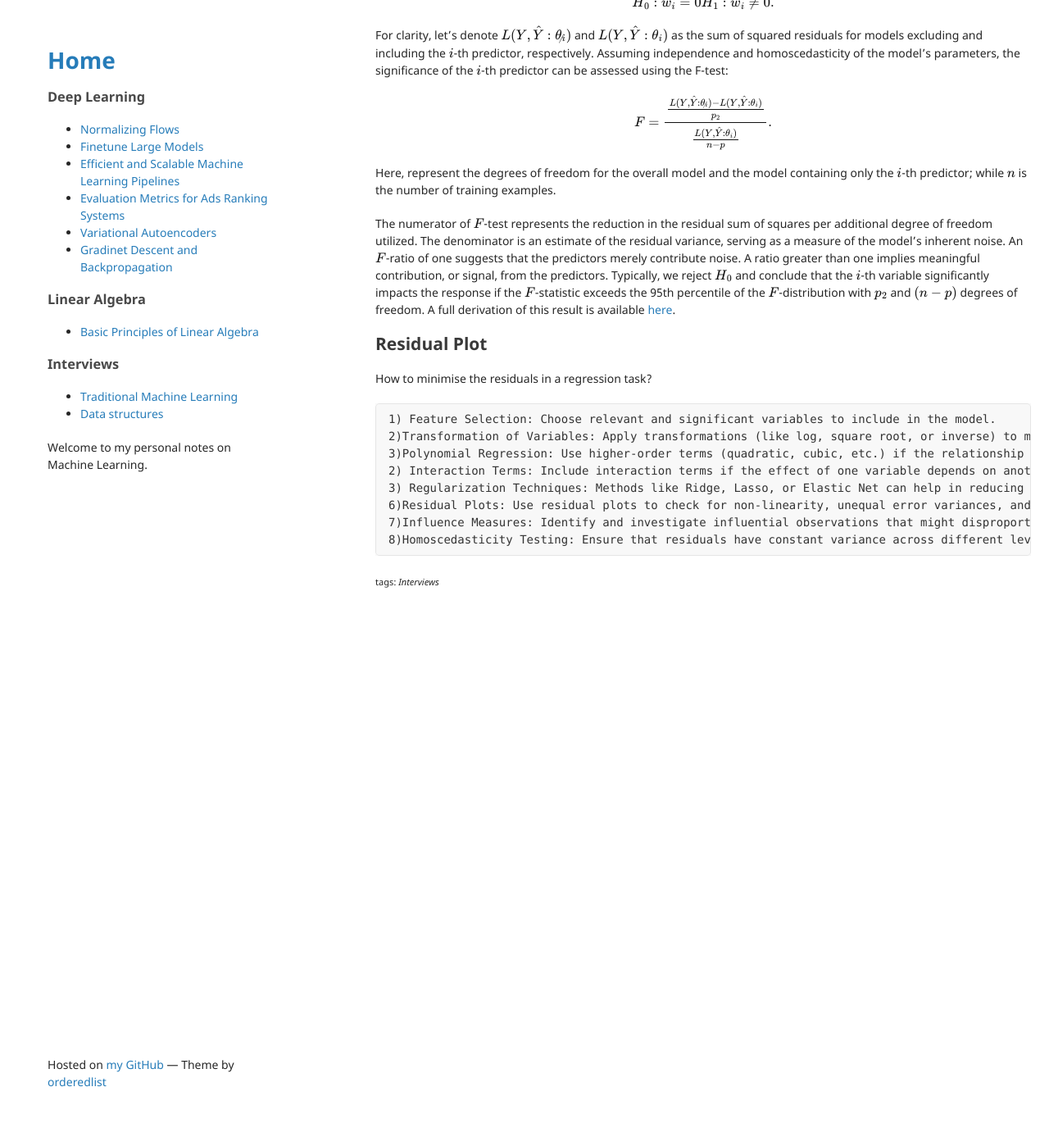
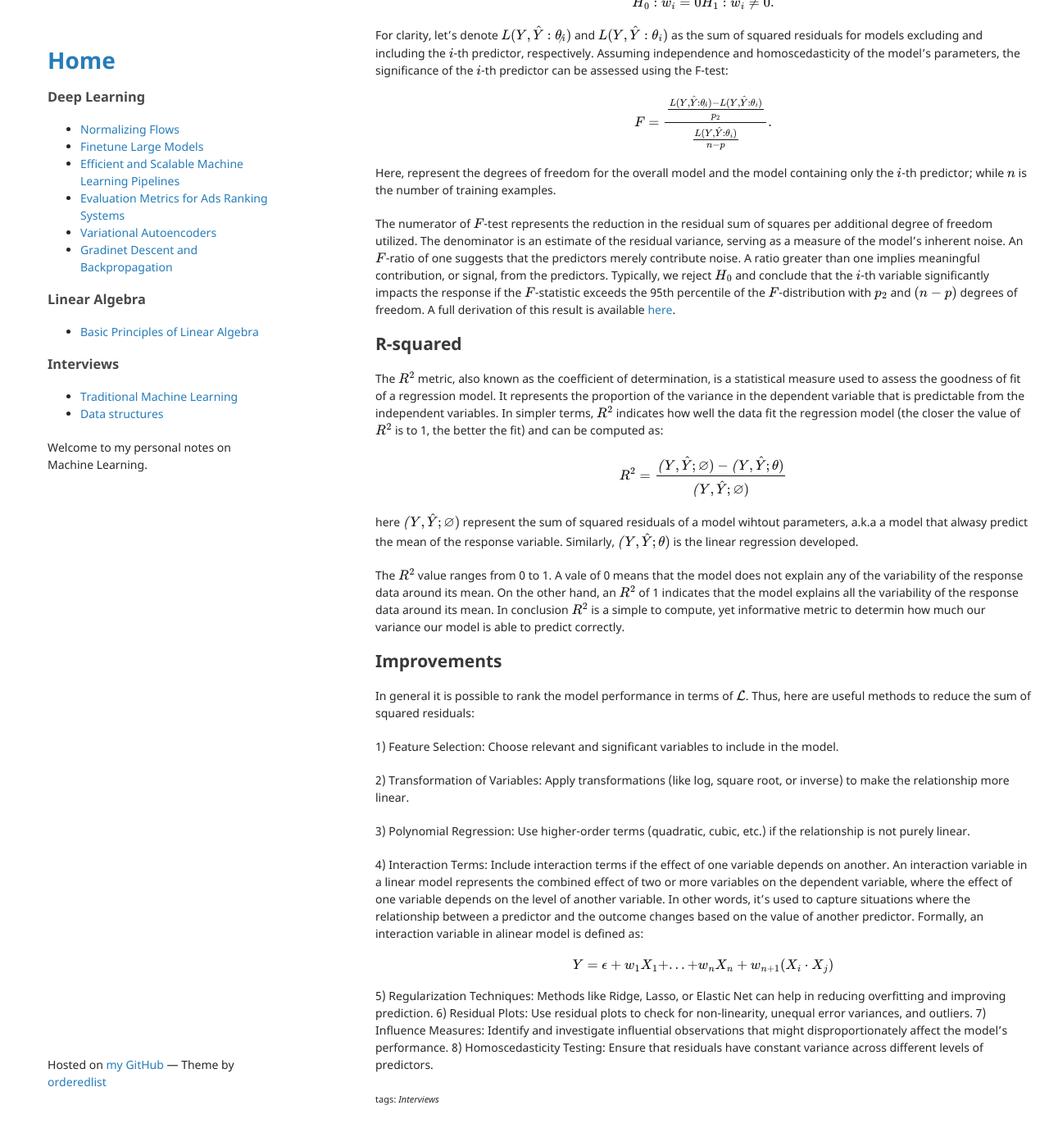
Before and after one commit to andompesta/andompesta.github.io, a Jekyll site: the page built from _posts/2024-01-15-linear-regression.md, in a window 1280 px wide and 1400 px high, scrolled down 1735 px. Shown: the top 1387 px of the window at 82% size. Built offline with Jekyll 4.4.1, drawn with Linux system fonts in a browser that asks for light colours; before the commit the page ends 2504 px from its top, so only the background shows below that.

Commit message:
r^2 and improvements

```diff
--- a/_posts/2024-01-15-linear-regression.md
+++ b/_posts/2024-01-15-linear-regression.md
@@ -87,20 +87,42 @@ $$
 Here, represent the degrees of freedom for the overall model and the model containing only the $i$-th predictor; while $n$ is the number of training examples.
 
 
-The numerator of $F$-test represents the reduction in the residual sum of squares per additional degree of freedom utilized. The denominator is an estimate of the residual variance, serving as a measure of the model's inherent noise. An $F$-ratio of one suggests that the predictors merely contribute noise. A ratio greater than one implies meaningful contribution, or signal, from the predictors. Typically, we reject $H_0$ and conclude that the $i$-th variable significantly impacts the response if the $F$-statistic exceeds the 95th percentile of the $F$-distribution with $p_2$ and $(n-p)$ degrees of freedom. A full derivation of this result is available [here](https://grodri.github.io/glms/notes/c2s4).
+The numerator of $F$-test represents the reduction in the residual sum of squares per additional degree of freedom utilized. The denominator is an estimate of the residual variance, serving as a measure of the model's inherent noise. An $F$-ratio of one suggests that the predictors merely contribute noise. A ratio greater than one implies meaningful contribution, or signal, from the predictors. Typically, we reject $H_0$ and conclude that the $i$-th variable significantly impacts the response if the $F$-statistic exceeds the 95th percentile of the $F$-distribution with $p_2$ and $(n-p)$ degrees of freedom. A full derivation of this result is available [here](https://grodri.github.io/glms/notes/c2s3).
 
+## R-squared
+The $R^2$ metric, also known as the coefficient of determination, is a statistical measure used to assess the goodness of fit of a regression model.
+It represents the proportion of the variance in the dependent variable that is predictable from the independent variables.
+In simpler terms, $R^2$ indicates how well the data fit the regression model (the closer the value of $R^2$ is to 1, the better the fit) and can be computed as:
 
+$$
+R^2 = \frac{\mathcal(Y, \hat{Y}; \varnothing) - \mathcal(Y, \hat{Y}; \theta)}{\mathcal(Y, \hat{Y}; \varnothing)}
+$$
 
-## Residual Plot
+here $\mathcal(Y, \hat{Y}; \varnothing)$ represent the sum of squared residuals of a model wihtout parameters, a.k.a a model that alwasy predict the mean of the response variable.
+Similarly, $\mathcal(Y, \hat{Y}; \theta)$ is the linear regression developed.
 
+The $R^2$ value ranges from 0 to 1. A vale of 0 means that the model does not explain any of the variability of the response data around its mean.
+On the other hand, an $R^2$  of 1 indicates that the model explains all the variability of the response data around its mean.
+In conclusion $R^2$ is a simple to compute, yet informative metric to determin how much our variance our model is able to predict correctly.
 
-How to minimise the residuals in a regression task?
+## Improvements
 
-    1) Feature Selection: Choose relevant and significant variables to include in the model.
-    2)Transformation of Variables: Apply transformations (like log, square root, or inverse) to make the relationship more linear.
-    3)Polynomial Regression: Use higher-order terms (quadratic, cubic, etc.) if the relationship is not purely linear.
-    2) Interaction Terms: Include interaction terms if the effect of one variable depends on another.
-    3) Regularization Techniques: Methods like Ridge, Lasso, or Elastic Net can help in reducing overfitting and improving prediction.
-    6)Residual Plots: Use residual plots to check for non-linearity, unequal error variances, and outliers.
-    7)Influence Measures: Identify and investigate influential observations that might disproportionately affect the model's performance.
-    8)Homoscedasticity Testing: Ensure that residuals have constant variance across different levels of predictors.
+In general it is possible to rank the model performance in terms of $\mathcal{L}$.
+Thus, here are useful methods to reduce the sum of squared residuals:
+
+1) Feature Selection: Choose relevant and significant variables to include in the model.
+
+2) Transformation of Variables: Apply transformations (like log, square root, or inverse) to make the relationship more linear.
+
+3) Polynomial Regression: Use higher-order terms (quadratic, cubic, etc.) if the relationship is not purely linear.
+
+4) Interaction Terms: Include interaction terms if the effect of one variable depends on another. An interaction variable in a linear model represents the combined effect of two or more variables on the dependent variable, where the effect of one variable depends on the level of another variable. In other words, it's used to capture situations where the relationship between a predictor and the outcome changes based on the value of another predictor. Formally, an interaction variable in alinear model is defined as:
+
+$$
+Y = \epsilon + w_1 X_1 + ... + w_n X_n + w_{n+1} (X_i \cdot X_j)
+$$
+
+5) Regularization Techniques: Methods like Ridge, Lasso, or Elastic Net can help in reducing overfitting and improving prediction.
+6) Residual Plots: Use residual plots to check for non-linearity, unequal error variances, and outliers.
+7) Influence Measures: Identify and investigate influential observations that might disproportionately affect the model's performance.
+8) Homoscedasticity Testing: Ensure that residuals have constant variance across different levels of predictors.
```
